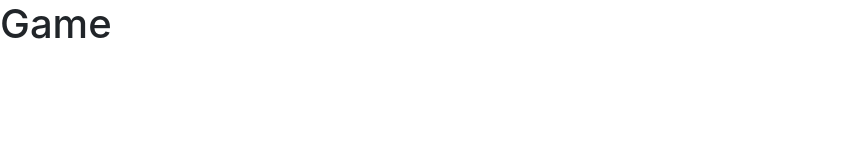
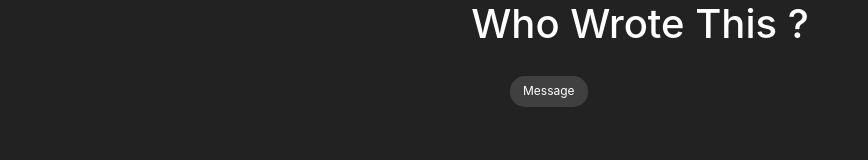
Before and after one commit to Ezryuk/WhoWroteThis, a website: page res/game.html in a window 1280 px wide. Shown: the whole page, without its empty margins (0-868 px from the left). Drawn offline with nearby package versions, Linux system fonts and the light colour scheme.

Commit message:
Front style and add message bubble

```diff
--- a/res/game.css
+++ b/res/game.css
@@ -0,0 +1,29 @@
+body {
+	color: #fff;
+	background-color: #222;
+	text-align: center;
+}
+
+.conversation {
+	height: calc(100% - 50px);
+	overflow: auto;
+	padding: 20px;
+	padding-bottom: 0;
+	margin: auto;
+  	width: 300px;
+}
+
+.message {
+	margin-bottom: 10px;
+	float: left;
+	background-color: #404040;
+	border-bottom-left-radius: 5px;
+	border-top-left-radius: 5px;
+	display: inline-block;
+	margin-bottom: 2px;
+	clear: both;
+	padding: 7px 13px;
+	font-size: 12px;
+	border-radius: 15px;
+	line-height: 1.4;
+}
--- a/res/game.html
+++ b/res/game.html
@@ -3,10 +3,13 @@
   <head>
     <meta charset="utf-8" />
     <link rel="stylesheet" href="https://stackpath.bootstrapcdn.com/bootstrap/4.3.1/css/bootstrap.min.css" integrity="sha384-ggOyR0iXCbMQv3Xipma34MD+dH/1fQ784/j6cY/iJTQUOhcWr7x9JvoRxT2MZw1T" crossorigin="anonymous">
-    <link rel="stylesheet" href="index.css" />
+    <link rel="stylesheet" href="game.css" />
     <title>Who Wrote This ?</title>
   </head>
   <body>
-  	<h1>Game</h1>
+  	<h1>Who Wrote This ?</h1>
+  	<div class="conversation">
+  		<div class="message">Message</div>
+  	</div>
   </body>
 </html>
--- a/res/index.css
+++ b/res/index.css
@@ -0,0 +1,5 @@
+body {
+	color: #fff;
+	background-color: #222;
+	text-align: center;
+}
```
